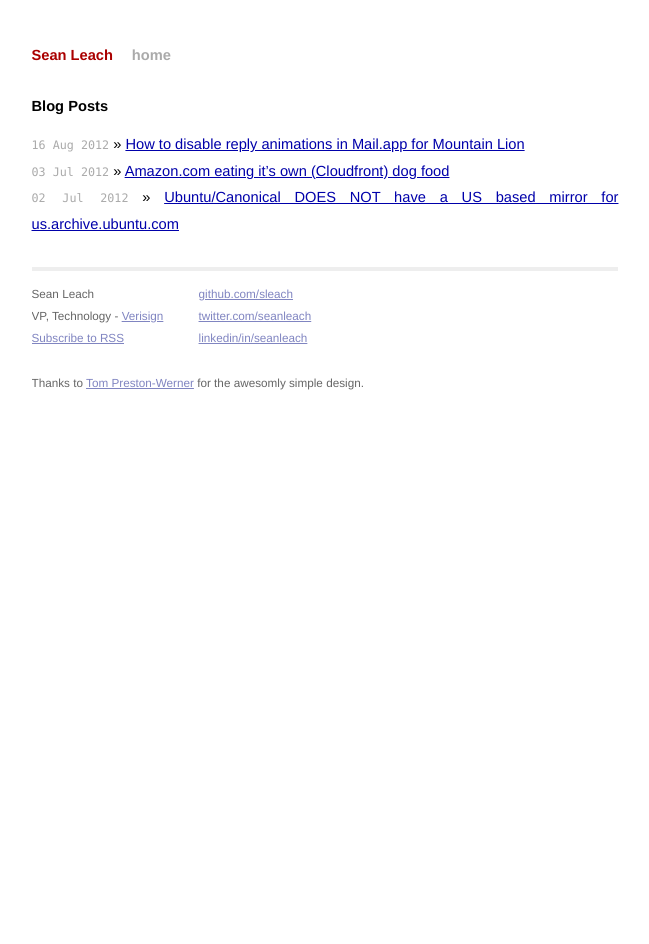
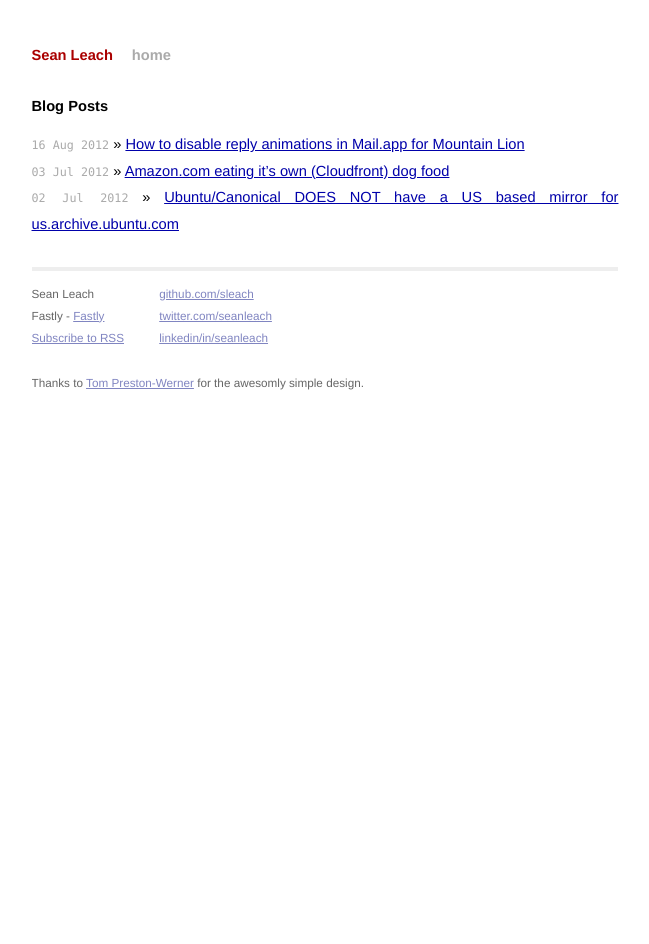
Before and after one commit to sleach/sleach.github.com, a Jekyll site: the page built from index.html, in a window 1280 px wide. Shown: the whole page, without its empty margins (315-964 px from the left). Built offline with Jekyll 4.4.1, drawn with Linux system fonts in a browser that asks for light colours; Markdown is read by kramdown in place of the engine named in the settings.

Commit message:
changed verisign to fastly

```diff
--- a/404.html
+++ b/404.html
@@ -49,7 +49,7 @@
     <div class="contact">
       <p>
         Sean Leach<br />
-        VP, Technology - <a href="http://verisigninc.com/">Verisign</a><br />
+        Chief Security Officer - <a href="http://fastly.com/">Fastly</a><br />
         <a href="http://feeds.feedburner.com/SeanLeach">Subscribe to RSS</a>
       </p>
     </div>
--- a/_layouts/default.html
+++ b/_layouts/default.html
@@ -41,7 +41,7 @@
         <div class="contact">
             <p>
                 Sean Leach<br />
-                VP, Technology - <a href="http://verisigninc.com/">Verisign</a><br />
+                Fastly - <a href="http://fastly.com/">Fastly</a><br />
                 <a href="http://feeds.feedburner.com/SeanLeach">Subscribe to RSS</a>
             </p>
         </div>
```
